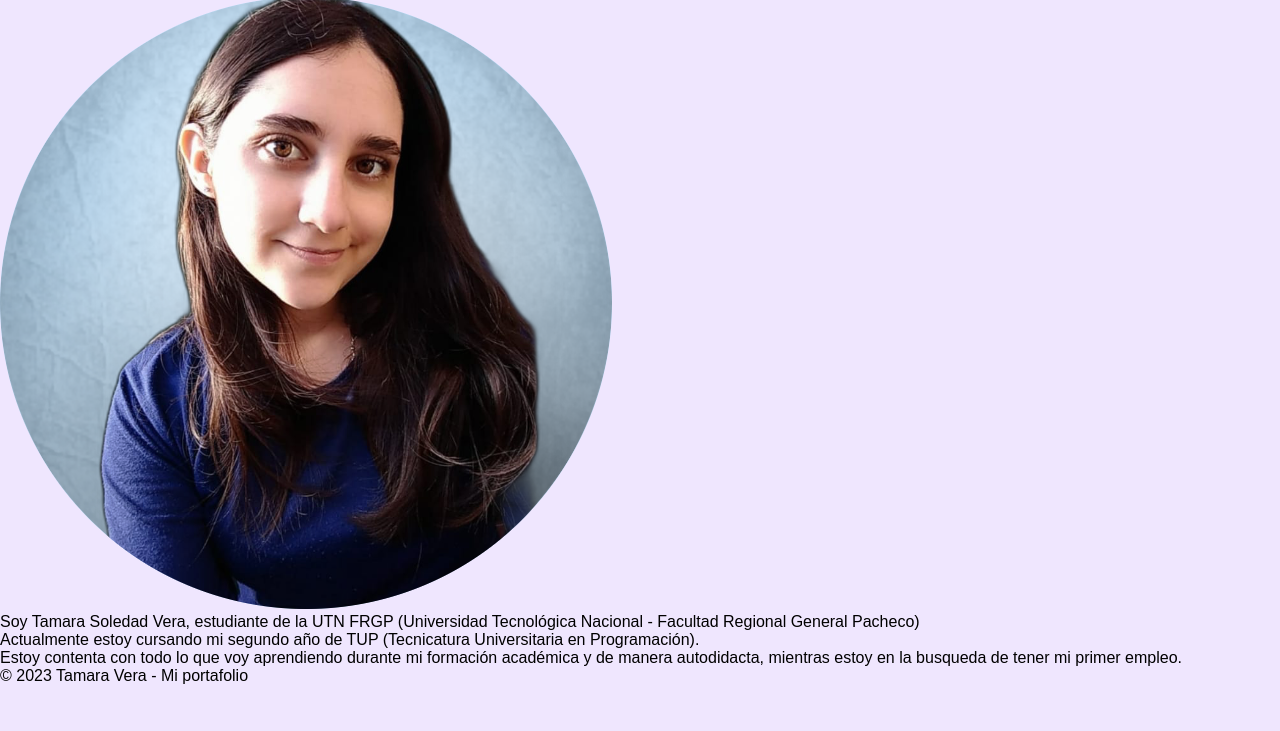
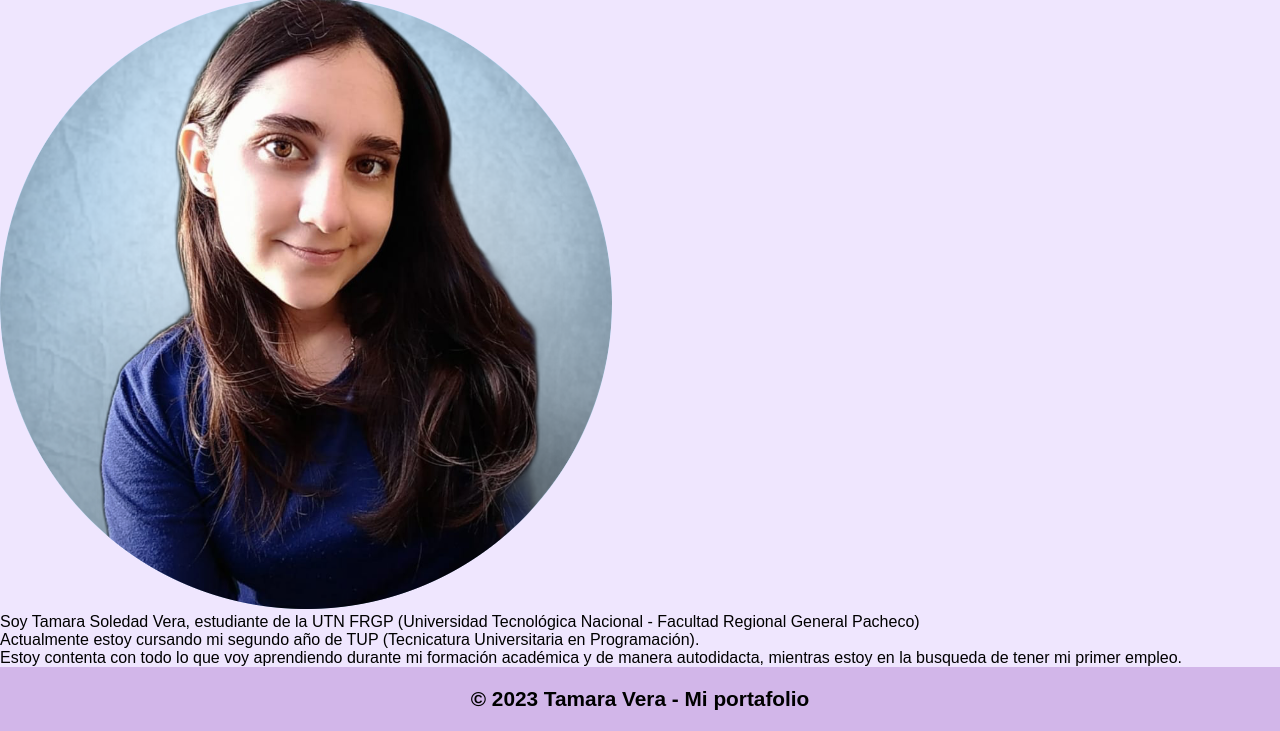
Before and after one commit to tamaraVera96/Portfolio, a website: page index.html in a window 1280 px wide. Shown: the part 111-842 px from the top of the page. Before the commit the page ends 800 px from the top, so only its background shows below. Drawn offline with Linux system fonts and the light colour scheme.

Commit message:
Footer terminado

```diff
--- a/sass/style.scss
+++ b/sass/style.scss
@@ -84,3 +84,14 @@ body {
         }
     }
 }
+
+.footer {
+    background-color: #d2b6e9;
+    text-align: center;
+    padding: 20px;
+
+    &_copyright {
+        font-weight: bold;
+        font-size: 1.3em;
+    }
+}
```
Also changed, not shown: css/style.css, 1 other file.
